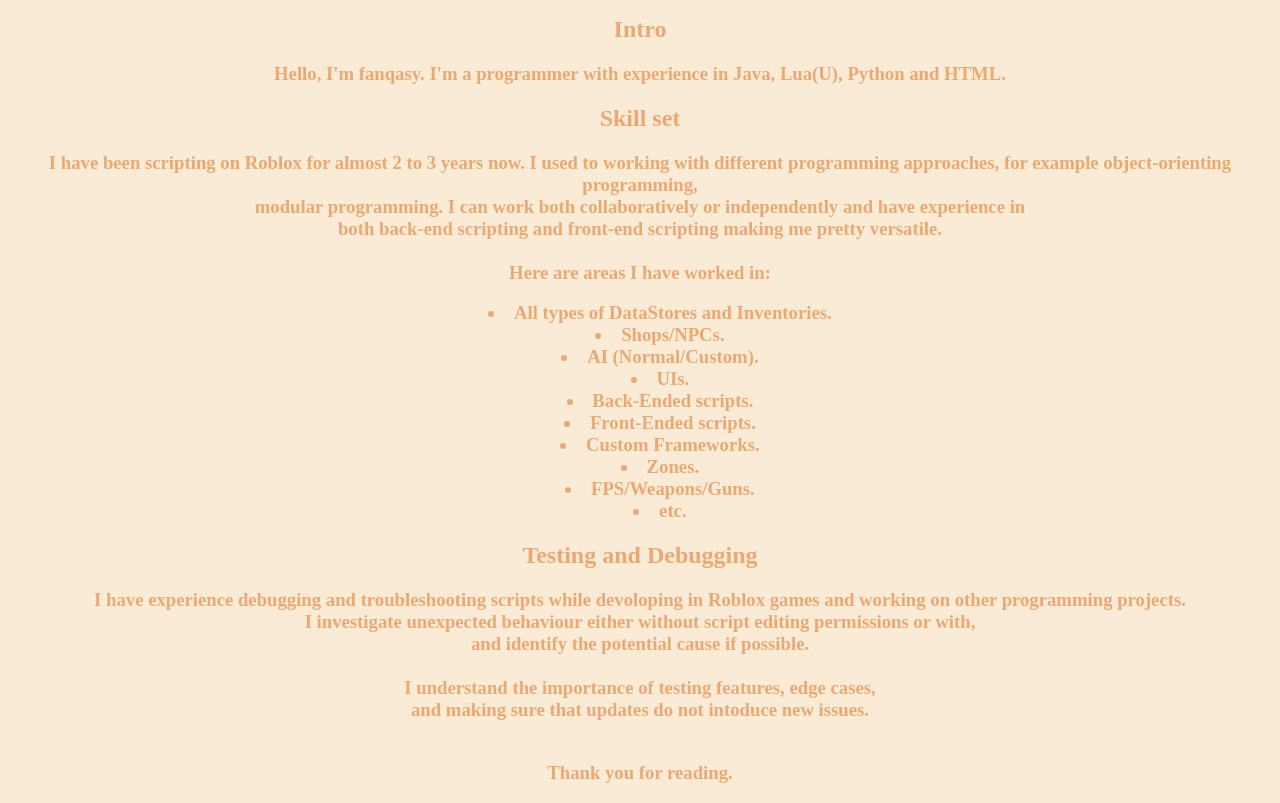
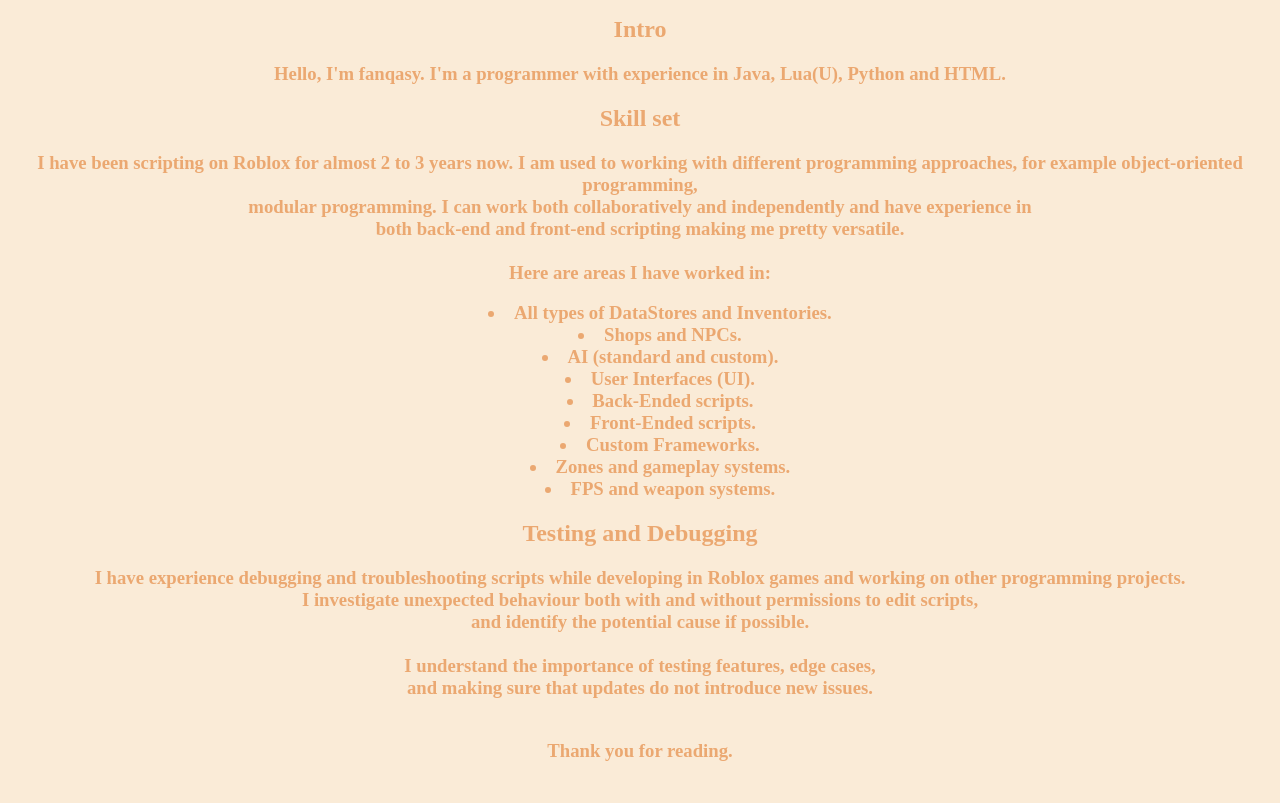
Before and after one commit to fanqasy/fanqasy.github.io, a plain HTML site: page index.html in a window 1280 px wide. Shown: the part 142-945 px from the top of the page. After the commit the page ends 923 px from the top, so only its background shows below. Drawn offline with Linux system fonts and the light colour scheme; a web font is replaced by a local one.

Commit message:
Update index.html

```diff
--- a/index.html
+++ b/index.html
@@ -19,32 +19,31 @@
     <h3 style="--t: 1">Hello, I'm fanqasy. I'm a programmer with experience in Java, Lua(U), Python and HTML.</h3>
     <h2 style="--t: 2">Skill set</h2>
     <h3 style="--t: 3">
-        I have been scripting on Roblox for almost 2 to 3 years now. I used to working with different programming approaches, for example object-orienting programming,
-        <br> modular programming. I can work both collaboratively or independently and have experience in
-        <br> both back-end scripting and front-end scripting making me pretty versatile.
+        I have been scripting on Roblox for almost 2 to 3 years now. I am used to working with different programming approaches, for example object-oriented programming,
+        <br> modular programming. I can work both collaboratively and independently and have experience in
+        <br> both back-end and front-end scripting making me pretty versatile.
         <br>
         <br> Here are areas I have worked in:
         <ul>
             <li>All types of DataStores and Inventories.</li>
-            <li>Shops/NPCs.</li>
-            <li>AI (Normal/Custom).</li>
-            <li>UIs.</li>
+            <li>Shops and NPCs.</li>
+            <li>AI (standard and custom).</li>
+            <li>User Interfaces (UI).</li>
             <li>Back-Ended scripts.</li>
             <li>Front-Ended scripts.</li>
             <li>Custom Frameworks.</li>
-            <li>Zones.</li>
-            <li>FPS/Weapons/Guns.</li>
-            <li>etc.</li>
+            <li>Zones and gameplay systems.</li>
+            <li>FPS and weapon systems.</li>
         </ul>
 </h3>
     <h2 style="--t: 4">Testing and Debugging</h2>
     <h3 style="--t: 5">
-        I have experience debugging and troubleshooting scripts while devoloping in Roblox games and working on other programming projects.
-        <br> I investigate unexpected behaviour either without script editing permissions or with,
+        I have experience debugging and troubleshooting scripts while developing in Roblox games and working on other programming projects.
+        <br> I investigate unexpected behaviour both with and without permissions to edit scripts,
         <br> and identify the potential cause if possible.
         <br>
         <br> I understand the importance of testing features, edge cases,
-        <br> and making sure that updates do not intoduce new issues.
+        <br> and making sure that updates do not introduce new issues.
     </h3>
     <!-- <h2 style="--t: 4">Availability</h2>
     <h3 style="--t: 5">I'm usually available at most points of the day after 4pm (BST),
```
